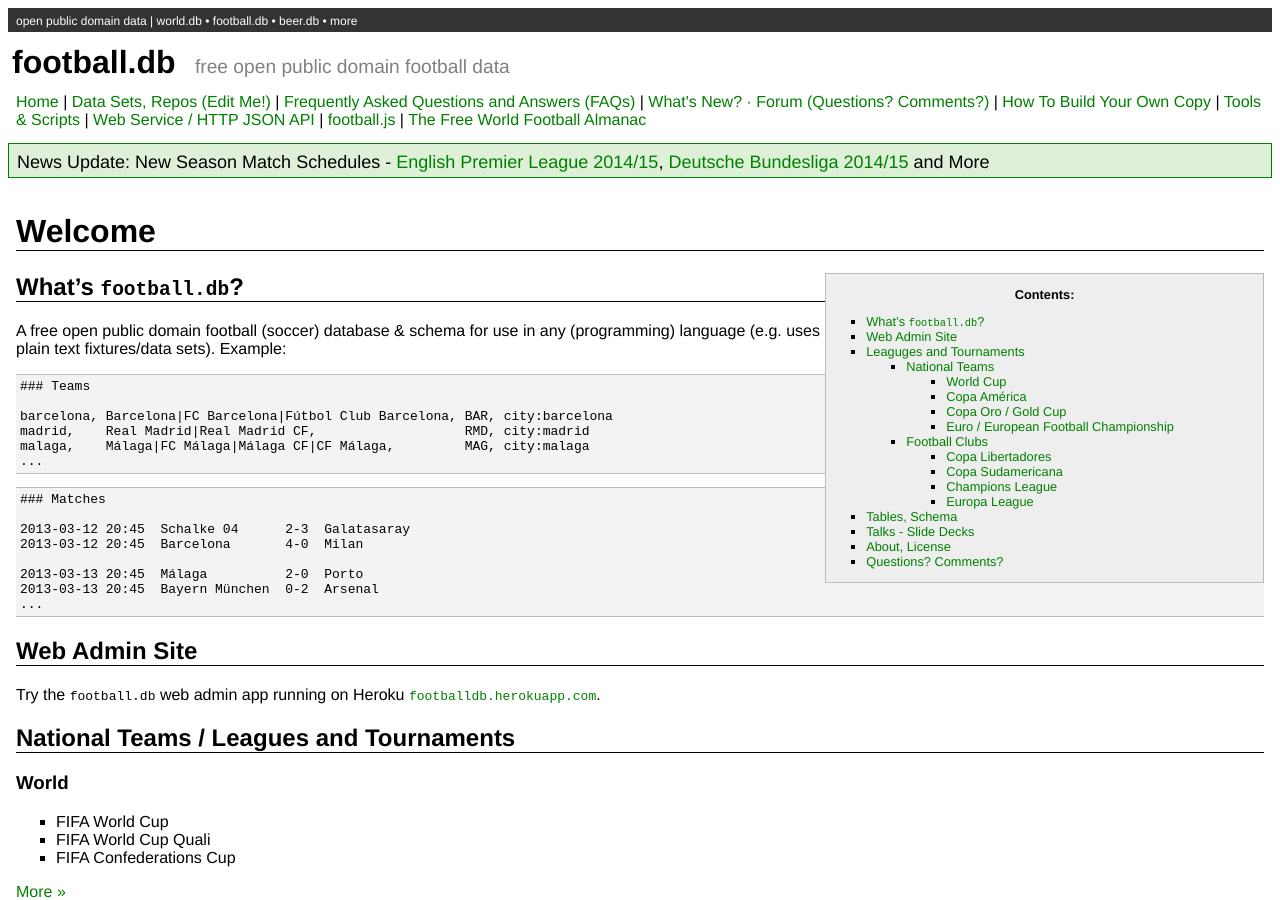
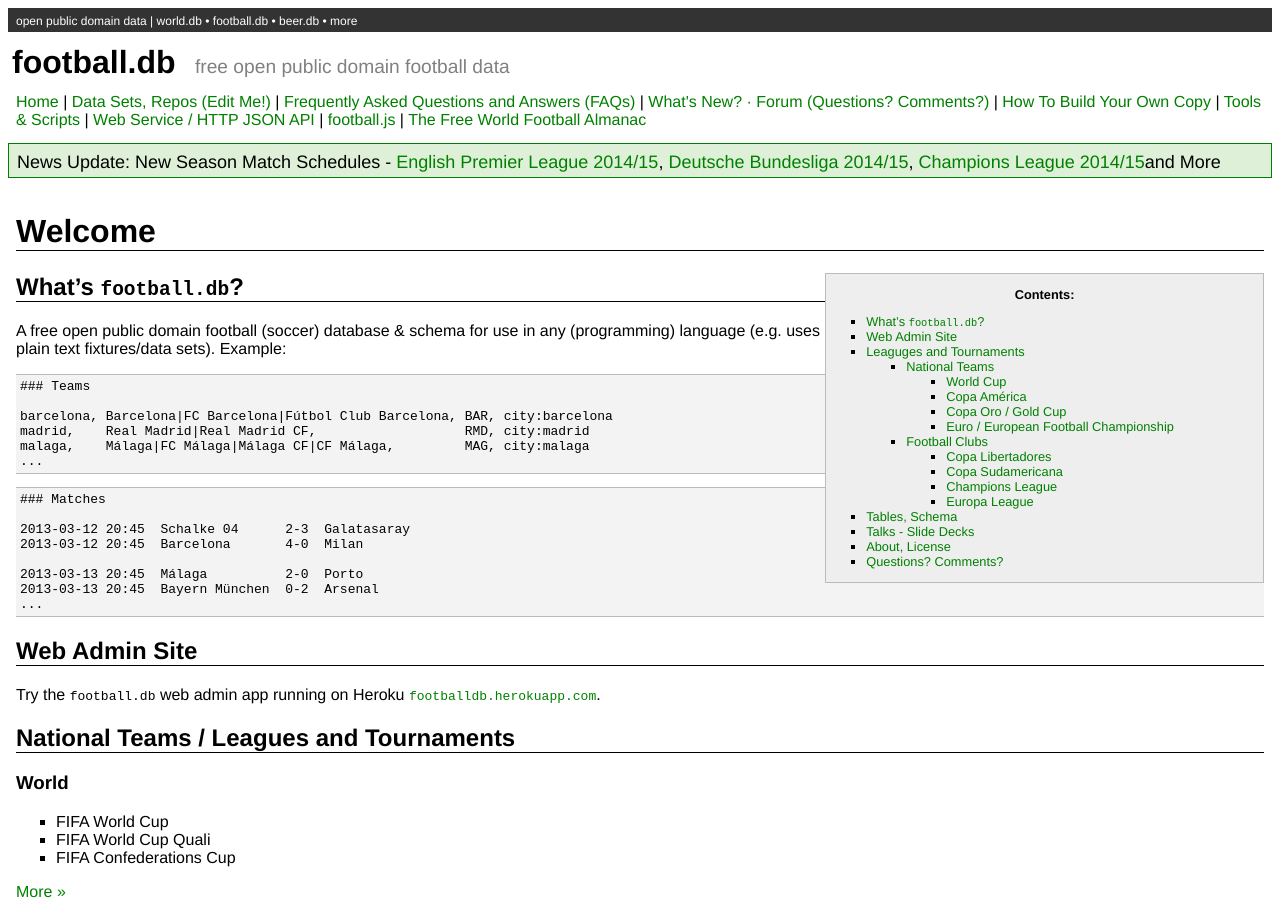
Before and after one commit to openfootball/openfootball.github.io, a Jekyll site: the page built from index.md, in a window 1280 px wide and 900 px high. Built offline with Jekyll 4.4.1, drawn with Linux system fonts in a browser that asks for light colours.

Commit message:
Update announce.html

```diff
--- a/_includes/announce.html
+++ b/_includes/announce.html
@@ -4,7 +4,8 @@
  News Update:
   New Season Match Schedules -
   <a href="https://github.com/openfootball/en-england/tree/master/2014_15">English Premier League 2014/15</a>,
-  <a href="https://github.com/openfootball/de-deutschland/tree/master/2014_15">Deutsche Bundesliga 2014/15</a> and More
+  <a href="https://github.com/openfootball/de-deutschland/tree/master/2014_15">Deutsche Bundesliga 2014/15</a>,
+  <a href="https://github.com/openfootball/europe-champions-league/tree/master/2014_15">Champions League 2014/15</a>and More
 </div>
 
 <!--
```
